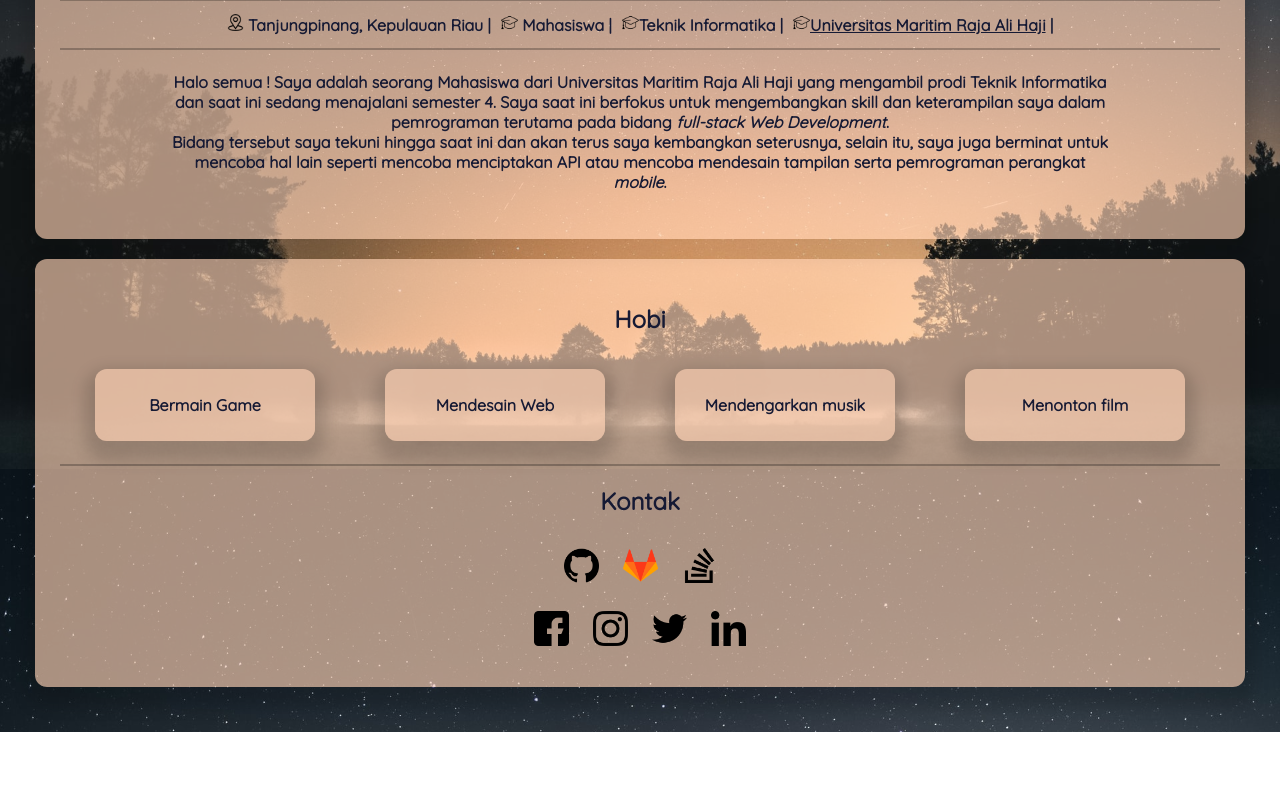
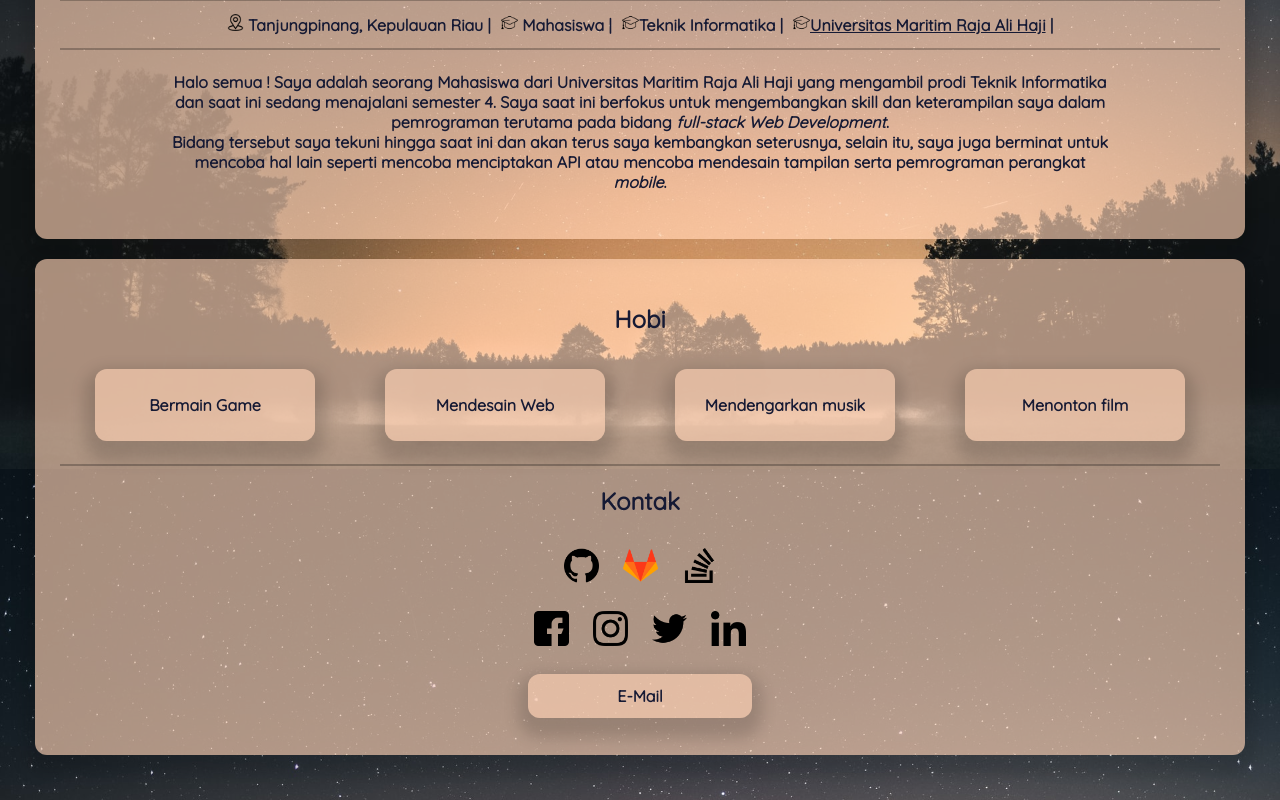
Before and after one commit to arifian853/PW-biodata, a plain HTML site: page index.html in a window 1280 px wide. Shown: the part 331-1131 px from the top of the page. Before the commit the page ends 1063 px from the top, so only its background shows below. Drawn offline with Linux system fonts and the light colour scheme.

Commit message:
Pengarsipan keempat | penambahan kecil

```diff
--- a/index.html
+++ b/index.html
@@ -64,6 +64,7 @@
                     <a href="https://twitter.com/ArifianSaputra1" target="blank"><img class="contact-link" src="img/twitter.png" alt=""></a>
                     <a href="https://www.linkedin.com/in/arifian-saputra-08135a178/" target="blank"><img class="contact-link" src="img/linkedin.png" alt=""></a>
                 </div>
+                <a href="mailto:arifiansaputra43@gmail.com"><p class="email-btn">E-Mail</p></a>
         </div>
 </body>
 </html>
--- a/style.css
+++ b/style.css
@@ -186,6 +186,22 @@ nav {
 
 .contact-link:hover {
     filter: invert();
+    transition: 0.3s;
+}
+
+.email-btn {
+    padding: 12px;
+    margin: 12px auto;
+    background-color: var(--primary-transparent-light-bg);
+    color: var(--primary-color-dark);
+    border-radius: 12px;
+    width: 200px;
+    box-shadow: var(--primary-shadow);
+}
+
+.email-btn:hover{
+    background-color: var(--primary-color-dark);
+    color: var(--primary-color-light);
     transition: 0.4s;
 }
 
```
